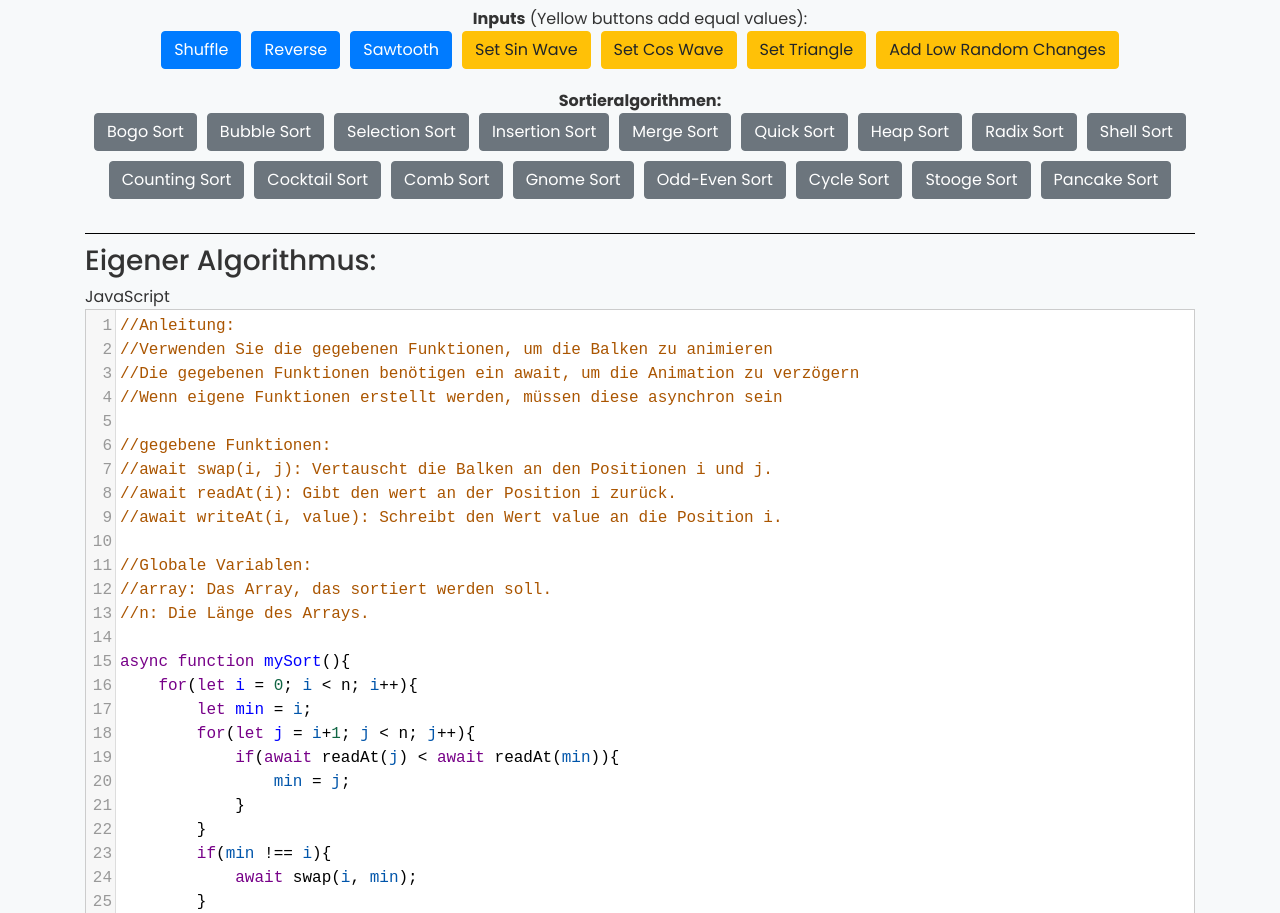
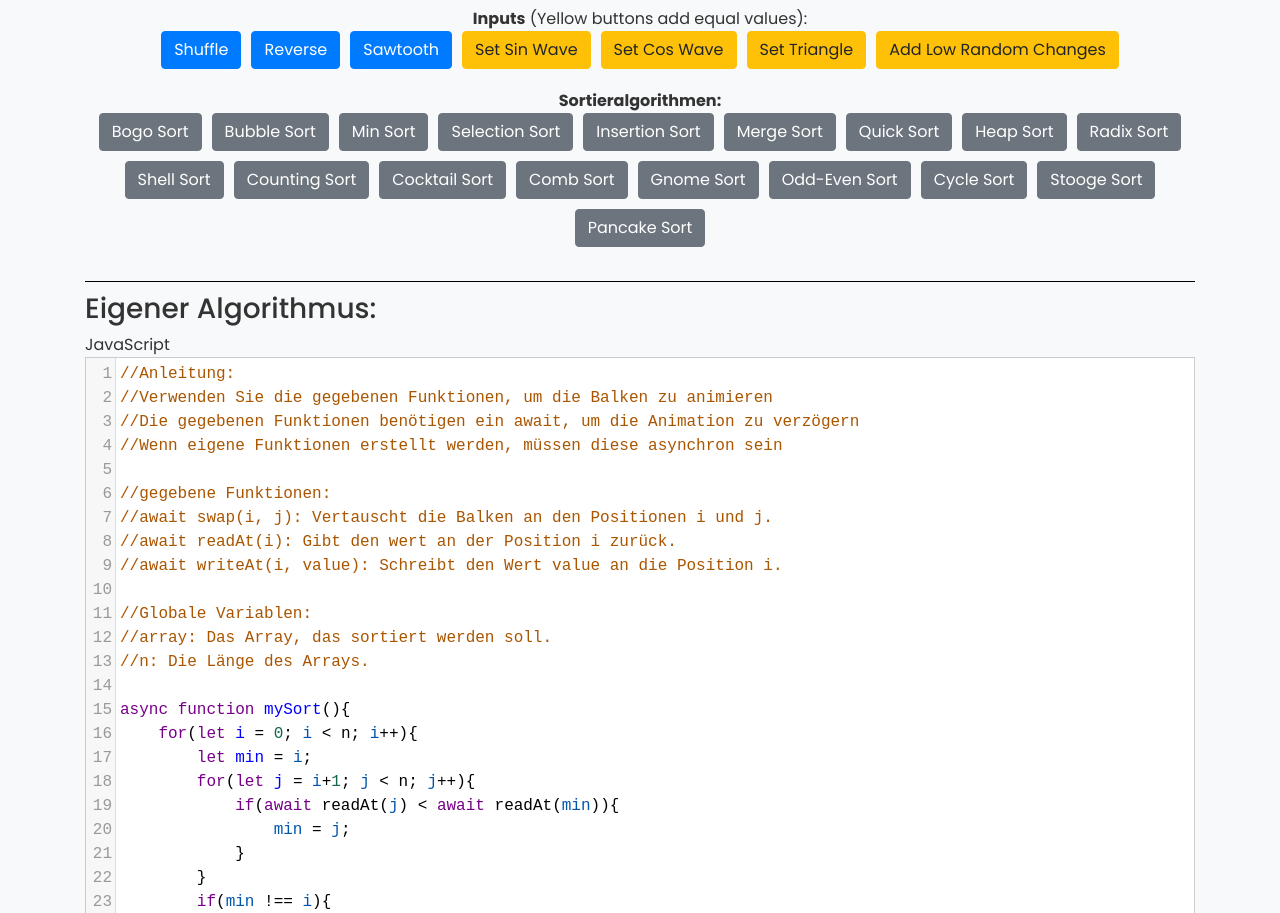
Before and after one commit to Leonlp9/Sortieralgorithmen, a plain HTML site: page index.html in a window 1280 px wide. Shown: the part 849-1762 px from the top of the page. Drawn offline with nearby package versions, Linux system fonts and the light colour scheme.

Commit message:
Min Sort

```diff
--- a/index.html
+++ b/index.html
@@ -313,6 +313,9 @@
             </button>
             <button onclick="bubbleSort()" class="btn btn-secondary">
                 Bubble Sort
+            </button>
+            <button onclick="minSort()" class="btn btn-secondary">
+                Min Sort
             </button>
             <button onclick="selectionSort()" class="btn btn-secondary">
                 Selection Sort
@@ -1840,6 +1843,20 @@ function flip(array, i){
                 isSorted();
             }
         }
+
+
+        async function minSort(){
+            if (!isSorted()) {
+                for (let i = 0; i < valueArray.length - 1; i++) {
+                    for (let j = i+1; j < valueArray.length; j++) {
+                        if (await readAt(j) < await readAt(i)){
+                            await swap(i, j)
+                        }
+                    }
+                }
+            }
+        }
+
 
         async function selectionSort(){
             if (!isSorted()) {
```
